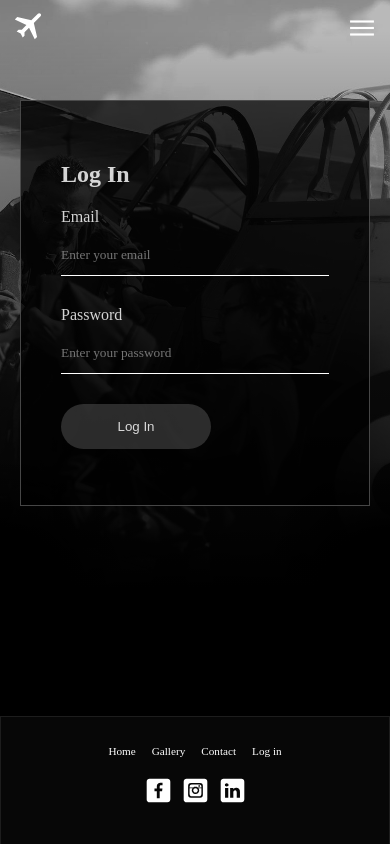
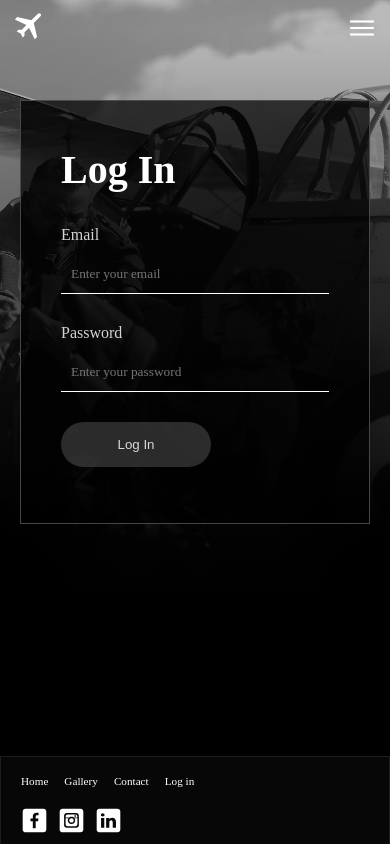
Before and after one commit to natbates/Samuels-Website, a React (Create React App) app: page /login in a window 390 px wide. Built offline with nearby package versions, Linux system fonts and the light colour scheme; no server answers; a web font is replaced by a local one.

Commit message:
footer changes, login text

```diff
--- a/src/styles/footer.css
+++ b/src/styles/footer.css
@@ -67,8 +67,23 @@
     {
         font-size: 0.7rem;
     }
+
+    .links
+    {
+        width: 100%;
+        text-align: start;
+        justify-content: start;
+    }
+
     .footer .container
     {
-        justify-content: center;
+        justify-content: start;
+        padding: 10px;
+        padding-left: 20px;
+    }
+
+    .footer .container .socials-container
+    {
+        width: 100%;
     }
 }
--- a/src/styles/login.css
+++ b/src/styles/login.css
@@ -12,6 +12,12 @@
     gap: clamp(30px, 7vw, 100px);
 }
 
+#login-section h2
+{
+    font-size: 2.5rem;
+    color: var(--primary-colour);
+    margin-top: 5px;
+}
 
 #login-section form
 {
@@ -49,6 +55,7 @@
 #login-section form .input-group input
 {
     margin-top: 10px;
+    padding-left: 10px;
 }
 
 @media (max-width: 690px)
```
